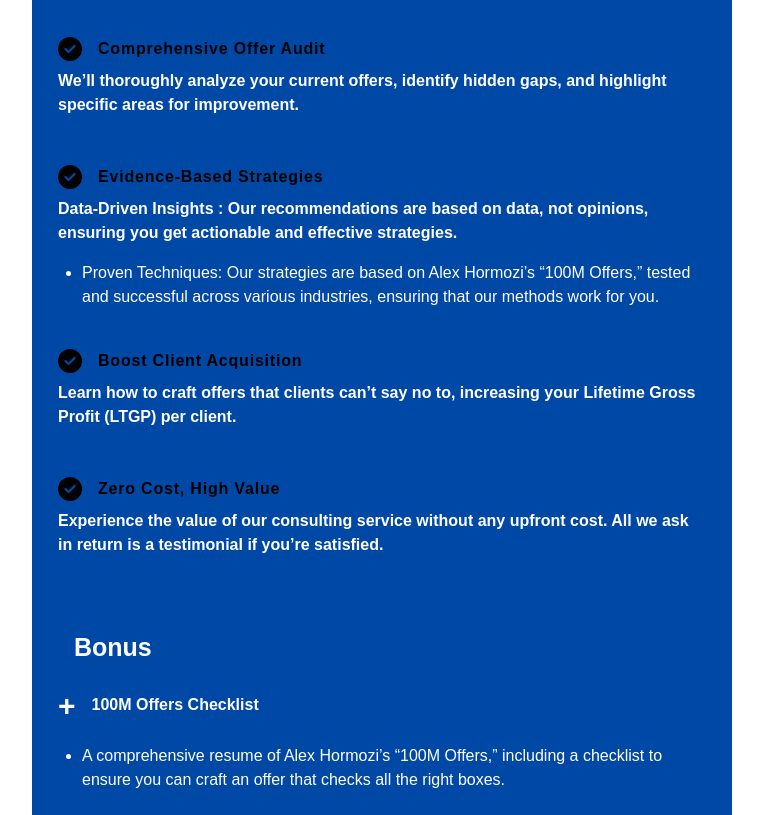
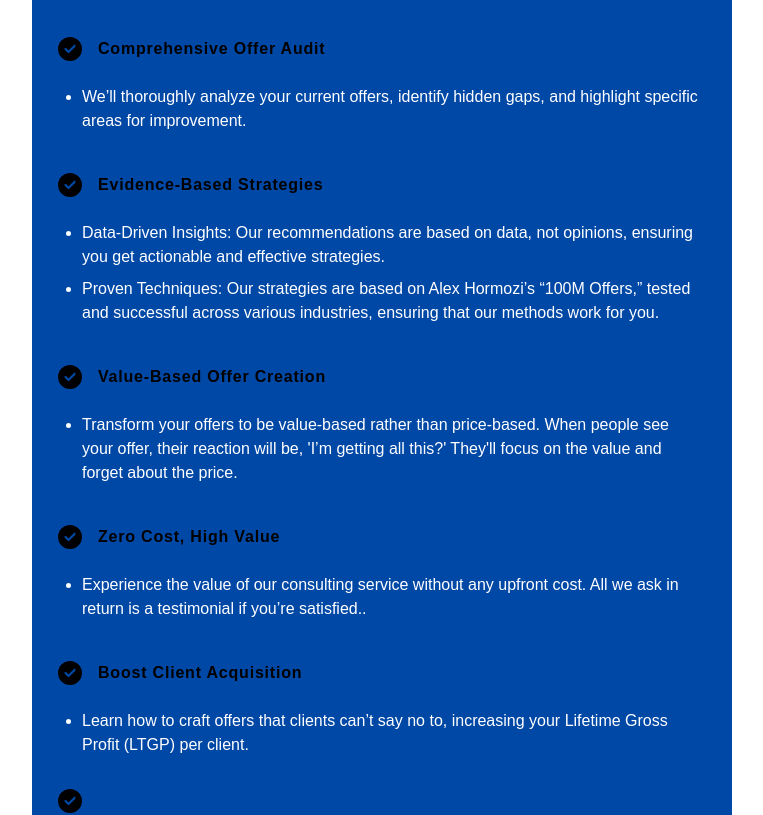
Before and after one commit to ayouub-bk/LoschMedia_Agency, a React (Vite) app: page /Pricing in a window 1280 px wide. Shown: the part 3840-4655 px from the top of the page, without its empty margins (258-1021 px from the left). Built offline with nearby package versions, Linux system fonts and the light colour scheme.

Commit message:
fixed Offers-Home

```diff
--- a/src/Components/Ui/ButtonOffer.jsx
+++ b/src/Components/Ui/ButtonOffer.jsx
@@ -3,7 +3,7 @@ import React from "react";
 const ButtonOffer = ({ title, BgColor, Textcolor }) => {
   return (
     <button
-      className={`  w-[107px] h-[40px] bg-${BgColor}  text-${Textcolor} text-[14px]   hover:opacity-70 duration-[.4s] rounded-xl  `}
+      className={`  w-[107px] h-[40px] bg-${BgColor}  text-${Textcolor} text-[14px]  hover:text-black hover:shadow-md   duration-[.4s] rounded-xl  `}
     >
       {title}
     </button>
--- a/src/Components/sections/OffersHome.jsx
+++ b/src/Components/sections/OffersHome.jsx
@@ -17,7 +17,7 @@ const OffersHome = () => {
           const { titel, elemet, bonus } = offer;
           return (
             <div
-              className={`flex flex-col gap-6 shadow-lg   p-6 rounded-lg transition-shadow duration-300     ${
+              className={`flex flex-col gap-6 shadow-lg   p-6 rounded-lg    transition-all duration-700     ${
                 index == 0
                   ? `bg-secondary hover:shadow-sky-700  text-primary `
                   : `hover:shadow-2xl  border-black  border-t-[4px]  border-t-highlight  border-solid `
@@ -41,11 +41,13 @@ const OffersHome = () => {
               </div>
 
               <div
-                className="flex flex-col gap-4  "
+                className=" "
                 onMouseEnter={() => setHover(true)}
                 onMouseLeave={() => setHover(false)}
               >
-                {elemet.slice(0, n).map((i) => {
+                {!hover ? (
+                  <div className="flex flex-col gap-4  transition-all duration-700 ">
+                    {elemet.slice(0, 5).map((i) => {
                       return (
                         <div className="flex  gap-4 items-center ">
                           <img
@@ -59,6 +61,26 @@ const OffersHome = () => {
                         </div>
                       );
                     })}
+                  </div>
+                ) : (
+                  <div className="flex flex-col gap-6 h-[400px] transition-all duration-700 ">
+                    {elemet.map((i) => {
+                      return (
+                        <div className="flex  gap-4 items-center  ">
+                          <img
+                            className=""
+                            height={i.subtitle ? "24px" : "0px"}
+                            width={i.subtitle ? "24px" : "0px"}
+                            src={checkIcon}
+                            alt="icon"
+                          />
+
+                          <p>{i.subtitle}</p>
+                        </div>
+                      );
+                    })}
+                  </div>
+                )}
               </div>
               <div className="min-h-[300px] flex flex-col gap-4 mt-10 ">
                 <h2
--- a/src/data.js
+++ b/src/data.js
@@ -251,32 +251,66 @@ export const Offers = [
     elemet: [
       {
         subtitle: "Comprehensive Offer Audit",
-        name: "We’ll thoroughly analyze your current offers, identify hidden gaps, and highlight specific areas for improvement.",
-        description: [""],
+        name: "",
+        description: [
+          "We’ll thoroughly analyze your current offers, identify hidden gaps, and highlight specific areas for improvement.",
+        ],
       },
       {
         subtitle: "Evidence-Based Strategies",
-        name: "Data-Driven Insights : Our recommendations are based on data, not opinions, ensuring you get actionable and effective strategies.",
+        name: "",
         description: [
+          "Data-Driven Insights: Our recommendations are based on data, not opinions, ensuring you get actionable and effective strategies.",
           "Proven Techniques: Our strategies are based on Alex Hormozi’s “100M Offers,” tested and successful across various industries, ensuring that our methods work for you.",
         ],
       },
       {
-        subtitle: "Boost Client Acquisition",
-        name: "Learn how to craft offers that clients can’t say no to, increasing your Lifetime Gross Profit (LTGP) per client.",
-        description: [""],
+        subtitle: "Value-Based Offer Creation",
+        name: "",
+        description: [
+          "Transform your offers to be value-based rather than price-based. When people see your offer, their reaction will be, 'I’m getting all this?' They'll focus on the value and forget about the price.",
+        ],
       },
       {
         subtitle: "Zero Cost, High Value",
-        name: "Experience the value of our consulting service without any upfront cost. All we ask in return is a testimonial if you’re satisfied.",
-        description: [""],
+        name: "",
+        description: [
+          "Experience the value of our consulting service without any upfront cost. All we ask in return is a testimonial if you’re satisfied..",
+        ],
+      },
+      {
+        subtitle: "Boost Client Acquisition",
+        name: "",
+        description: [
+          "Learn how to craft offers that clients can’t say no to, increasing your Lifetime Gross Profit (LTGP) per client.",
+        ],
+      },
+      {
+        subtitle: "",
+        name: "",
+        description: [],
+      },
+      {
+        subtitle: "",
+        name: "",
+        description: [],
+      },
+      {
+        subtitle: "",
+        name: "",
+        description: [],
+      },
+      {
+        subtitle: "",
+        name: "",
+        description: [],
       },
     ],
     bonus: [
       {
         name: "100M Offers Checklist",
         description: [
-          " A comprehensive resume of Alex Hormozi’s “100M Offers,” including a checklist to ensure you can craft an offer that checks all the right boxes.",
+          "Receive a comprehensive resume of Alex Hormozi’s “100M Offers,” including a checklist to ensure you can craft an offer that checks all the right boxes.",
         ],
       },
     ],
```
Lines whose indentation alone changed are shown as unchanged.
